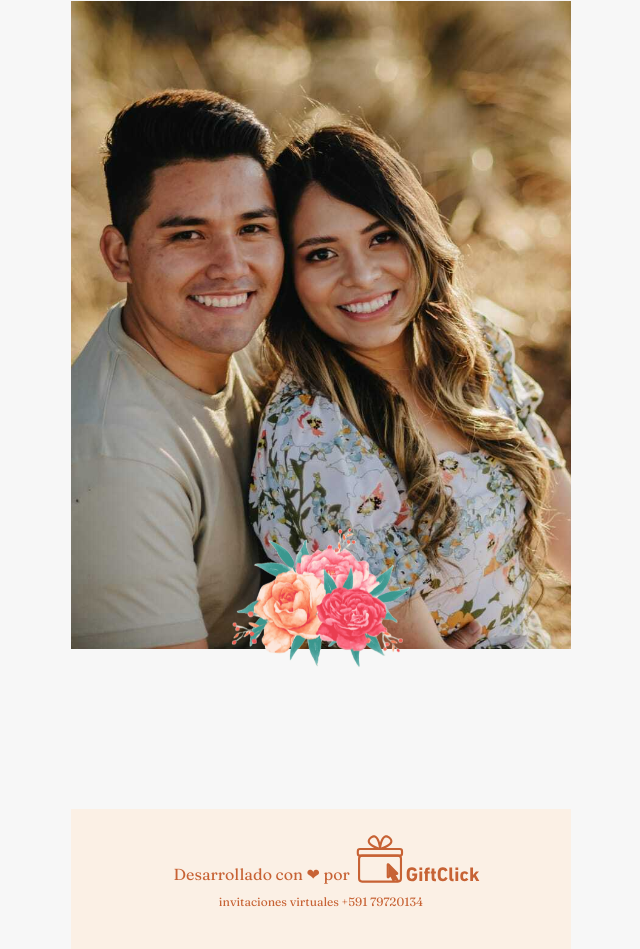
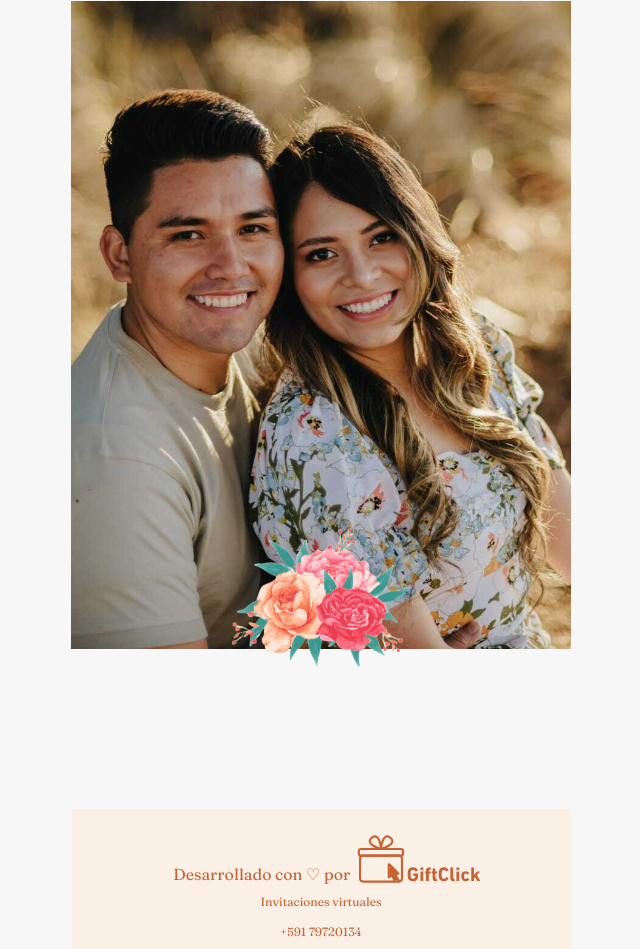
Before and after one commit to giftclick/Invitation, a plain HTML site: page index.html in a window 1280 px wide. Shown: the part 1881-2830 px from the top of the page, without its empty margins (319-959 px from the left). Drawn offline with nearby package versions, Linux system fonts and the light colour scheme; a web font is replaced by a local one.

Commit message:
details more

```diff
--- a/index.html
+++ b/index.html
@@ -337,7 +337,7 @@
     <footer>
         <div class="footergitfclick">
             <p>
-                Desarrollado con <span class="heartfooter">❤</span> por <a href="https://www.giftclick.com/"
+                Desarrollado con <span class="heartfooter">♡</span> por <a href="https://www.facebook.com/giftclickbo"
                     target="_blank" id="footerlink">
                     <svg xmlns="http://www.w3.org/2000/svg" width="933" height="533" fill="none" viewBox="0 0 933 533" id="svggiftclick">
                         <path fill="#c76234"
@@ -352,7 +352,7 @@
                 </a>
             </p>
         </div>
-        <p>invitaciones virtuales +591 79720134</p>
+        <p>Invitaciones virtuales <br> <br>+591 79720134</p>
     </footer>
 </body>
 
```
